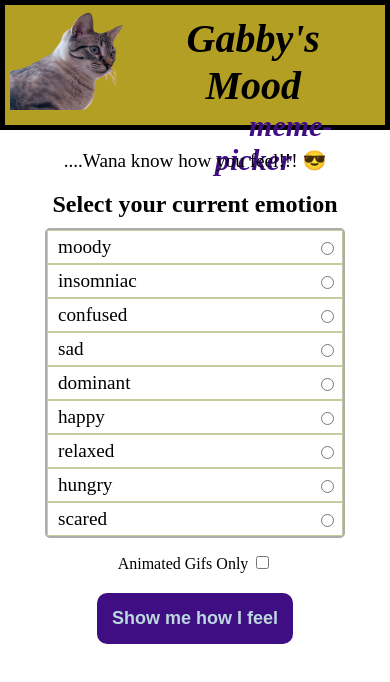
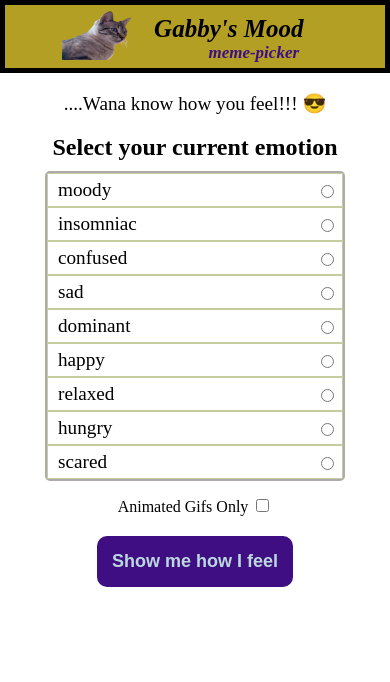
Before and after one commit to gabrielchibueze/gabby-mood-meme-picker, a plain HTML site: page index.html in a window 390 px wide. Drawn offline with Linux system fonts and the light colour scheme.

Commit message:
third commit

```diff
--- a/index.js
+++ b/index.js
@@ -28,10 +28,8 @@ function closeModal (){
 
 function renderCat(){
     const catEmotion = getSingleObjectOfCat()
-        // emotionOutcome.textContent = `
-        // You feel ${catEmotion.emotionTags}
-        // `
     emotionModalPopup.innerHTML  = `
+        <h2>You feel ${catEmotion.emotionTags}😄</h2>
         <img
         src="./images/${catEmotion.image}"
         class="cats"
--- a/styles.css
+++ b/styles.css
@@ -3,7 +3,7 @@ body {
     margin: 0 auto 0 auto;
     text-align: center;
     position: relative;
-
+    user-select: none;
 }
 
 header {
@@ -11,16 +11,23 @@ header {
     display: flex;
     padding: 5px;
     background-color: rgb(180, 159, 37);
-    height: 110px;
+    height: fit-content;
 }
+
 .top {
-    margin: 0 auto 0 auto;
+    margin: 0 auto;
     display: flex;
+}
+@media(min-width: 500px){
+    .top{
+        margin-left: 0 auto;
+
+    }
 }
 .cat-image {
     width: 150px;
     height: 100px;
-    margin: 0px 15px 0px 0px;
+    margin: 0px 15px 0px 100px;
 }
 h1 {
     color: black;
@@ -29,10 +36,28 @@ h1 {
     font-style: italic;
     margin: 5px 30px 0px 10px;
 }
+@media (max-width: 500px){
+    .cat-image {
+        width: 75px;
+        height: 50px;
+        margin: 0px 7.5px 0px 5px;
+    }
+}
+@media (max-width: 500px){
+    h1{
+        font-size: 25px;
+    }
+}
 span {
     margin-left: 75px;
     font-size: 30px;
     color: rgb(64, 14, 131);
+}
+@media (max-width: 500px){
+    span{
+        font-size: 17px;
+        margin-left: 50px;
+    }
 }
 p{
     font-size: larger;
@@ -96,13 +121,13 @@ h2{
 .modal-popup {
     display: none;
     position: fixed;
-    top: 150px;
+    top: 140px;
     right: 0;
     left: 0;
     margin: 0 auto 0 auto;
-    padding: 35px;
+    padding: 25px;
     max-width: 300px;
-    height: 320px;
+    height: 330px;
     background-color: rgb(119, 114, 86);
     border-radius: 7px;
     border: 5px solid rgb(109, 104, 78);
```
